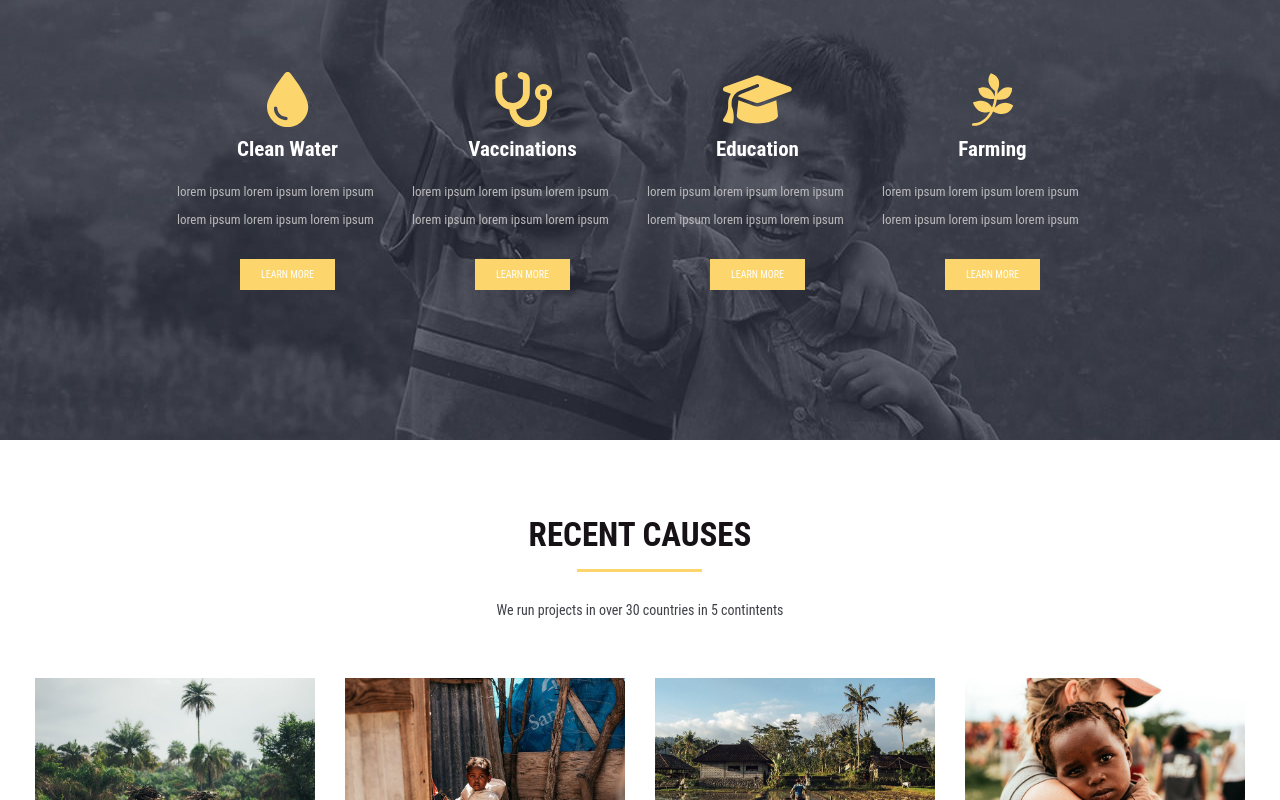
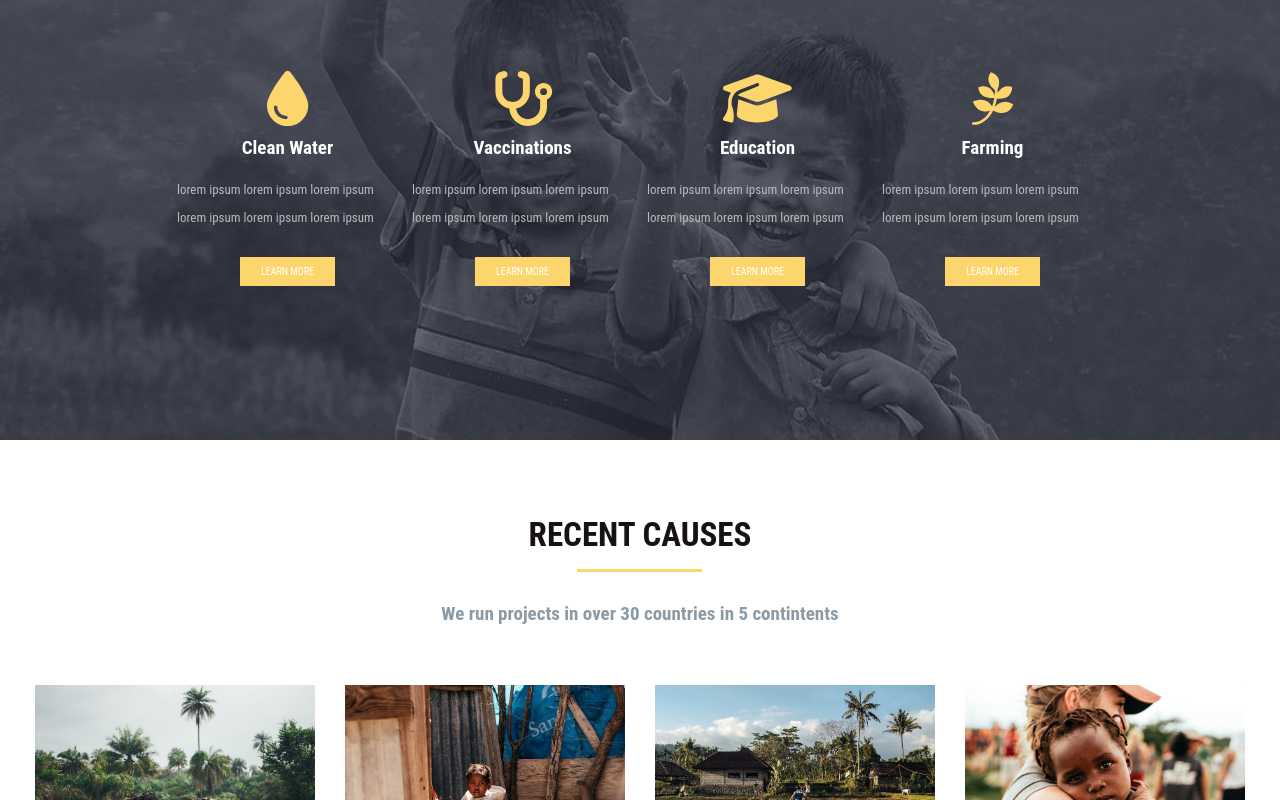
Before and after one commit to BenedettiGianluca/proj-html-vuejs, a Vue app: page / in a window 1280 px wide. Shown: the part 1720-2520 px from the top of the page. Built offline with nearby package versions, Linux system fonts and the light colour scheme.

Commit message:
Codice ottimizzato

```diff
--- a/src/App.vue
+++ b/src/App.vue
@@ -53,12 +53,16 @@
     font-size: 33px;
   }
 
+  h4 {
+    font-size: 19px;
+  }
+
   p {
     font-size: 14px;
   }
 
   button {
-    padding: 9px 20px;
+    padding: 8px 20px;
   }
 
   li:hover, button:hover {
--- a/src/components/Footer.vue
+++ b/src/components/Footer.vue
@@ -4,7 +4,7 @@
       <img src="../assets/project_images/avada-charity-sticky-header-logo.png">
     </div>
     <div class="copyrightContatti">
-      <span><i class="fa-regular fa-copyright"></i> Copyright 2012 - 2020 AVADA THEME BY THEME FUSION | ALL RIGHTS RESERVED | POWERED BY WORDPRESS</span>
+      <span><i class="fa-regular fa-copyright"></i> Copyright 2012 - 2020 AVADA THEME BY THEME FUSION &nbsp;&nbsp;|&nbsp;&nbsp; ALL RIGHTS RESERVED &nbsp;&nbsp;|&nbsp;&nbsp; POWERED BY WORDPRESS</span>
       <div class="contatti">
         <div><i class="fa-brands fa-facebook-f"></i></div>
         <div><i class="fa-brands fa-instagram"></i></div>
@@ -89,10 +89,10 @@
       color: white;
       font-size: 15px;
       text-align: center;
-      height: 30px;
-      width: 35px;
-      padding-top: 3.5px;
-      border-radius: 5px 5px 0 0;
+      height: 25px;
+      width: 33px;
+      padding-top: 2.5px;
+      border-radius: 3px 3px 0 0;
 
       &:hover {
         cursor: pointer;
--- a/src/components/MainSections/LatestArticles.vue
+++ b/src/components/MainSections/LatestArticles.vue
@@ -3,7 +3,7 @@
     <div class="encouragingPhrase">
       <h2>LATEST ARTICLES</h2>
       <hr>
-      <p>Together we make all the difference</p>
+      <h4>Together we make all the difference</h4>
     </div>
     <div class="articles">
       <div class="featuredArticle">
@@ -60,8 +60,8 @@
         margin: 15px 0 30px 0;
       }
 
-      p {
-        color: $Tuna2;
+      h4 {
+        color: $RegentGray;
       }
     }
 
@@ -82,6 +82,7 @@
       }
 
       .featuredArticle {
+        border: 1px solid #ebeaea;
         margin-right: 30px;
 
         div:first-child , div:first-child >img {
@@ -92,7 +93,7 @@
         div:last-child {
           width: 360px;
           padding: 15px;
-          border: 1px solid $FrenchGray;
+          border-top: 1px solid #ebeaea;
         }
       }
 
--- a/src/components/MainSections/OurValues.vue
+++ b/src/components/MainSections/OurValues.vue
@@ -67,7 +67,6 @@
 
       h4 {
         color: white;
-        font-size: 21px;
       }
 
       .values {
--- a/src/components/MainSections/RecentCauses.vue
+++ b/src/components/MainSections/RecentCauses.vue
@@ -4,7 +4,7 @@
       <div class="projects">
         <h2>RECENT CAUSES</h2>
         <hr>
-        <p>We run projects in over 30 countries in 5 contintents</p>
+        <h4>We run projects in over 30 countries in 5 contintents</h4>
       </div>
       <div class="images">
         <img src="../../assets/project_images/avada-charity-fair-trade-featured.jpg">
@@ -56,8 +56,8 @@
           margin: 15px 0 30px 0;
         }
 
-        p {
-          color: $Tuna2;
+        h4 {
+          color: $RegentGray;
         }
       }
 
```
